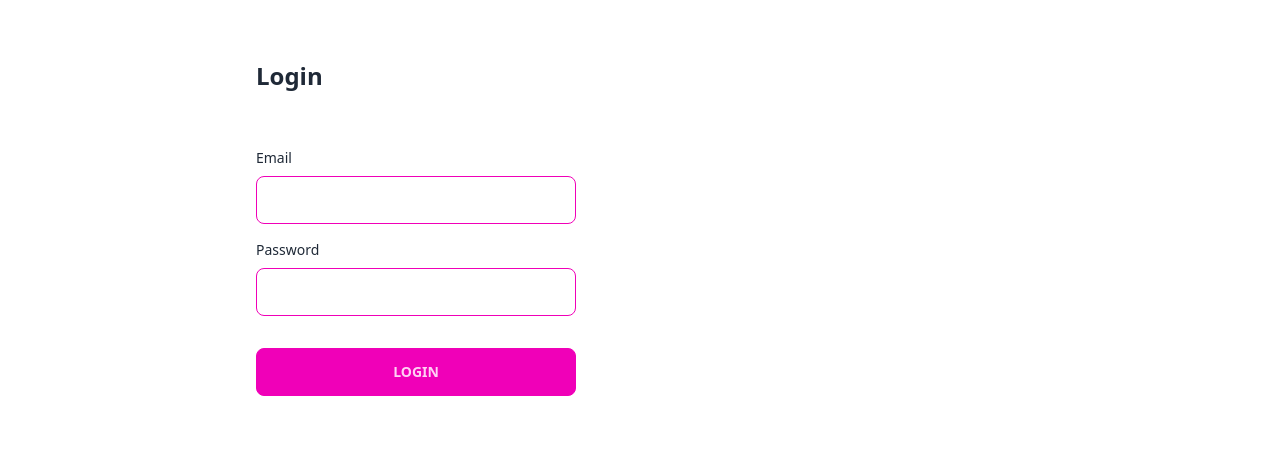
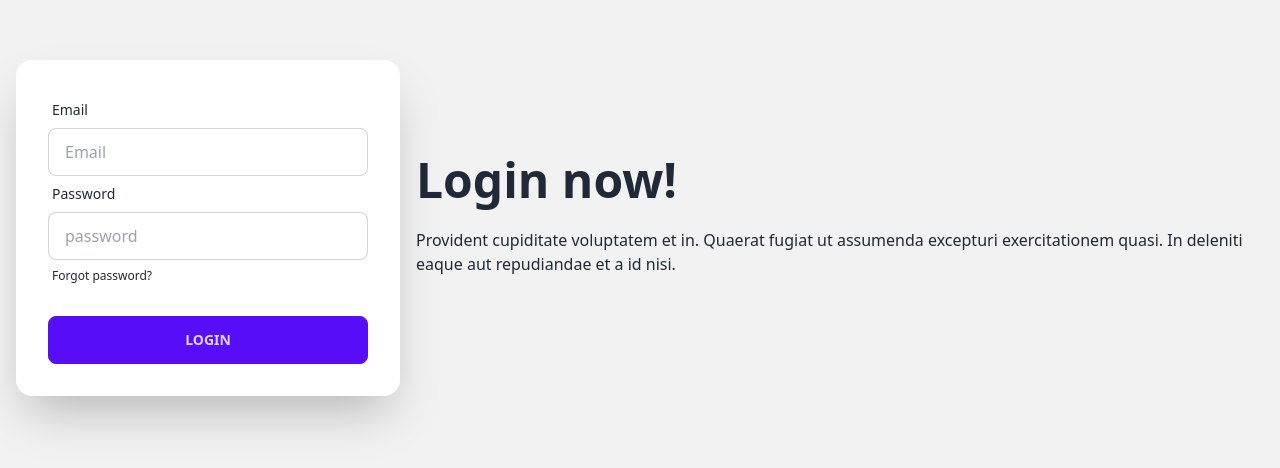
Before and after one commit to karar189/authTypescript, a React (Vite) app: page / in a window 1280 px wide. Shown: the part 172-640 px from the top of the page. Built offline with nearby package versions, Linux system fonts and the light colour scheme.

Commit message:
add: login logic changes

```diff
--- a/src/components/Login.tsx
+++ b/src/components/Login.tsx
@@ -48,44 +48,60 @@
   };
 
   return (
-    <div className="mx-auto flex flex-col w-[60%]">
-      <h1 className="text-2xl font-bold">Login</h1>
-      <br />
-      <form onSubmit={handleSubmit} className="mt-8 ">
-        <div className="mb-4">
-          <label htmlFor="email" className="block mb-2 text-sm font-medium  ">
-            Email
+    <div className="hero min-h-screen bg-base-200">
+      <div className="hero-content flex-col lg:flex-row-reverse">
+        <div className="text-center lg:text-left">
+          <h1 className="text-5xl font-bold">Login now!</h1>
+          <p className="py-6">
+            Provident cupiditate voluptatem et in. Quaerat fugiat ut assumenda
+            excepturi exercitationem quasi. In deleniti eaque aut repudiandae et
+            a id nisi.
+          </p>
+        </div>
+        <div className="card flex-shrink-0 w-full max-w-sm shadow-2xl bg-base-100">
+          <div className="card-body">
+            <form onSubmit={handleSubmit} className="">
+              <div className="form-control">
+                <label className="label">
+                  <span className="label-text">Email</span>
                 </label>
                 <input
-            type="email"
-            id="email"
-            className="input input-bordered input-secondary w-full max-w-xs"
+                  type="text"
+                  placeholder="Email"
+                  className="input input-bordered"
                   value={email}
                   onChange={handleEmailChange}
                   required
                 />
               </div>
-        <div className="mb-4">
-          <label htmlFor="password" className="block mb-2 text-sm font-medium">
-            Password
+              <div className="form-control">
+                <label className="label">
+                  <span className="label-text">Password</span>
                 </label>
                 <input
                   type="password"
-            id="password"
-            className="input input-bordered input-secondary w-full max-w-xs"
+                  placeholder="password"
+                  className="input input-bordered"
                   value={password}
                   onChange={handlePasswordChange}
                   required
                 />
+                <label className="label">
+                  <a href="#" className="label-text-alt link link-hover">
+                    Forgot password?
+                  </a>
+                </label>
               </div>
-        <button
-          type="submit"
-          className="btn btn-secondary mt-4 w-full  max-w-xs"
-        >
-          Login
-        </button>
-        {loginMessage && <p className="mt-4 text-red-500">{loginMessage}</p>}
+              <div className="form-control mt-6">
+                <button className="btn btn-primary">Login</button>
+                {loginMessage && (
+                  <p className="mt-4 text-red-500">{loginMessage}</p>
+                )}
+              </div>
             </form>
+          </div>
+        </div>
+      </div>
     </div>
   );
 };
```
Lines whose indentation alone changed are shown as unchanged.
